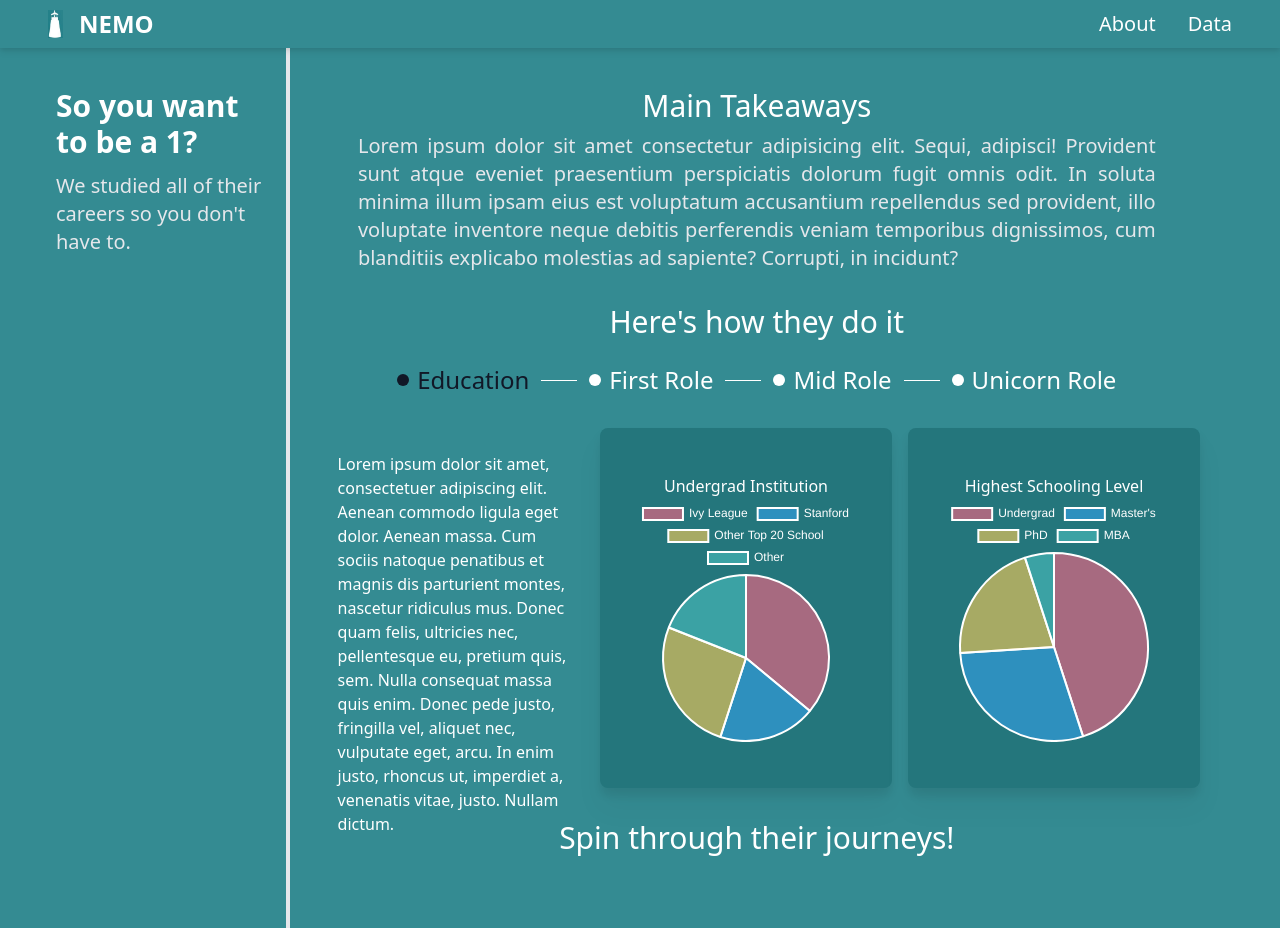
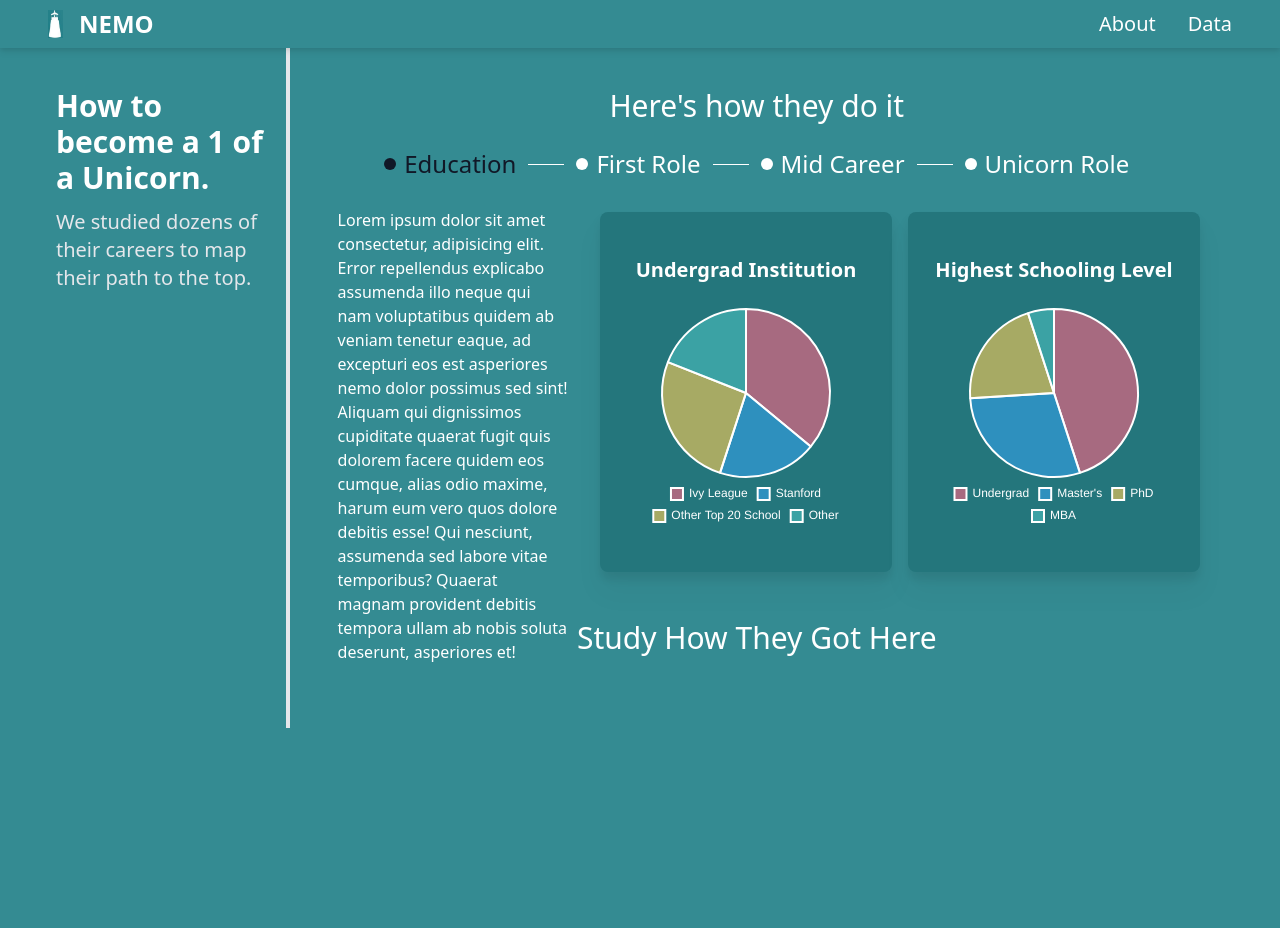
Before and after one commit to BlueMath-Warriors/nemo-app, a Next.js app: page /career-path/1 in a window 1280 px wide. After the commit the page ends 800 px from the top, so only its background shows below. Built offline with nearby package versions, Linux system fonts and the light colour scheme.

Commit message:
Careers Path Page Changes added

```diff
--- a/components/graph/index.jsx
+++ b/components/graph/index.jsx
@@ -5,34 +5,44 @@ const Graph = ({ data1, label1, data2, label2 }) => {
   const options = {
     plugins: {
       legend: {
+        position: "bottom",
         labels: {
           color: "white",
           font: {
             size: 12,
           },
+          boxWidth: 12,
         },
+        marginTop: 60,
       },
     },
+    layout: {
+      padding: {
+        top: 20,
+      },
+    },
+    responsive: true,
   };
 
   return (
     <>
       <div className="mt-4 flex justify-center items-center">
-        <p className="w-[33%] h-[360px] rounded mt-4 p-6 text-white mr-2">
-          Lorem ipsum dolor sit amet, consectetuer adipiscing elit. Aenean
-          commodo ligula eget dolor. Aenean massa. Cum sociis natoque penatibus
-          et magnis dis parturient montes, nascetur ridiculus mus. Donec quam
-          felis, ultricies nec, pellentesque eu, pretium quis, sem. Nulla
-          consequat massa quis enim. Donec pede justo, fringilla vel, aliquet
-          nec, vulputate eget, arcu. In enim justo, rhoncus ut, imperdiet a,
-          venenatis vitae, justo. Nullam dictum.
+        <p className="w-[33%] h-[360px] rounded pt-1 p-6 text-white mr-2">
+          Lorem ipsum dolor sit amet consectetur, adipisicing elit. Error
+          repellendus explicabo assumenda illo neque qui nam voluptatibus quidem
+          ab veniam tenetur eaque, ad excepturi eos est asperiores nemo dolor
+          possimus sed sint! Aliquam qui dignissimos cupiditate quaerat fugit
+          quis dolorem facere quidem eos cumque, alias odio maxime, harum eum
+          vero quos dolore debitis esse! Qui nesciunt, assumenda sed labore
+          vitae temporibus? Quaerat magnam provident debitis tempora ullam ab
+          nobis soluta deserunt, asperiores et!
         </p>
         <div className="w-[33%] h-[360px] rounded-lg bg-nemo-dark-graph mt-4 p-6 flex flex-col justify-center items-center text-black mr-4 drop-shadow-xl">
-          <h2 className="text-white">{label1}</h2>
+          <h2 className="text-white text-xl font-semibold my-1">{label1}</h2>
           <Pie data={data1} options={options} />
         </div>
         <div className="w-[33%] h-[360px] rounded-lg bg-nemo-dark-graph mt-4 p-6 flex flex-col justify-center items-center text-black drop-shadow-xl">
-          <h2 className="text-white">{label2}</h2>
+          <h2 className="text-white text-xl font-semibold my-1">{label2}</h2>
           <Pie data={data2} options={options} />
         </div>
       </div>
--- a/components/person-profile/index.jsx
+++ b/components/person-profile/index.jsx
@@ -1,7 +1,16 @@
-import React from "react";
 import Image from "next/image";
 
 const PersonProfile = ({ data, handleUserBioRoute }) => {
+  const splitNameByWhitespace = (name) => {
+    const words = name.split(" ");
+    const half = Math.ceil(words.length / 2);
+    const firstHalf = words.slice(0, half).join(" ");
+    const secondHalf = words.slice(half).join(" ");
+    return [firstHalf, secondHalf];
+  };
+
+  const [firstLine, secondLine] = splitNameByWhitespace(data.Name);
+
   return (
     <div
       className="flex flex-col justify-center items-center cursor-pointer w-[200px] mb-4 relative"
@@ -10,22 +19,26 @@ const PersonProfile = ({ data, handleUserBioRoute }) => {
       <div className="relative">
         <Image
           src={data.profile_img}
-          width={60}
-          height={60}
+          width={90}
+          height={90}
           className="rounded-full"
           alt="profile"
         />
-        <div className="absolute bottom-0 right-[-8px]">
+        <div className="absolute bottom-[-2px] right-[-10px]">
           <Image
             src={"/images/discord.png"}
-            width={25}
-            height={25}
+            width={35}
+            height={35}
             className="rounded-full"
             alt="logo"
           />
         </div>
       </div>
-      <p className="text-gray-100 text-base text-center mt-1">{data.Name}</p>
+      <p className="text-gray-100 text-base text-center mt-1">
+        {firstLine}
+        <br />
+        {secondLine}
+      </p>
     </div>
   );
 };
--- a/components/steps/index.jsx
+++ b/components/steps/index.jsx
@@ -3,7 +3,7 @@ import { useState } from "react";
 const StepBar = ({ setStepActive }) => {
   const [activeStep, setActiveStep] = useState("Education");
 
-  const steps = ["Education", "First Role", "Mid Role", "Unicorn Role"];
+  const steps = ["Education", "First Role", "Mid Career", "Unicorn Role"];
 
   const handleClick = (step, index) => {
     setActiveStep(step);
--- a/pages/career-path/[title]/index.js
+++ b/pages/career-path/[title]/index.js
@@ -76,10 +76,12 @@ const CareerPath = () => {
           <div className="flex flex-col justify-start left-10 w-[20%] border-r-4 pt-[40px]">
             <div className="sticky top-10 mr-4">
               <h1 className="text-3xl font-semibold leading">
-                {`So you want to be a ${queryData.toString().toUpperCase()}?`}
+                {`How to become a ${queryData
+                  .toString()
+                  .toUpperCase()} of a Unicorn.`}
               </h1>
               <p className="text-xl font-normal mt-3 text-gray-200">
-                We studied all of their careers so you don't have to.
+                We studied dozens of their careers to map their path to the top.
               </p>
             </div>
           </div>
@@ -87,21 +89,7 @@ const CareerPath = () => {
           {/* Right Section */}
           <div className="flex flex-col justify-center items-center w-[80%] px-6 pt-[40px]">
             <div className="w-[100%]">
-              <div className="flex flex-col items-center">
-                <h3 className="text-3xl font-medium text-center">
-                  Main Takeaways
-                </h3>
-                <p className="text-xl font-normal w-[90%] text-gray-200 text-justify mt-2">
-                  Lorem ipsum dolor sit amet consectetur adipisicing elit.
-                  Sequi, adipisci! Provident sunt atque eveniet praesentium
-                  perspiciatis dolorum fugit omnis odit. In soluta minima illum
-                  ipsam eius est voluptatum accusantium repellendus sed
-                  provident, illo voluptate inventore neque debitis perferendis
-                  veniam temporibus dignissimos, cum blanditiis explicabo
-                  molestias ad sapiente? Corrupti, in incidunt?
-                </p>
-              </div>
-              <div className="mt-8">
+              <div>
                 <h3 className="text-3xl font-medium text-center">
                   Here's how they do it
                 </h3>
@@ -113,9 +101,9 @@ const CareerPath = () => {
                   label2={label2}
                 />
               </div>
-              <div className="flex flex-col mt-8 mb-12">
+              <div className="flex flex-col mt-12 mb-12">
                 <h3 className="text-3xl font-medium mb-6 text-center">
-                  Spin through their journeys!
+                  Study How They Got Here
                 </h3>
                 <div className="grid grid-cols-6 gap-2 items-center">
                   {filteredData.map((data, index) => (
```
